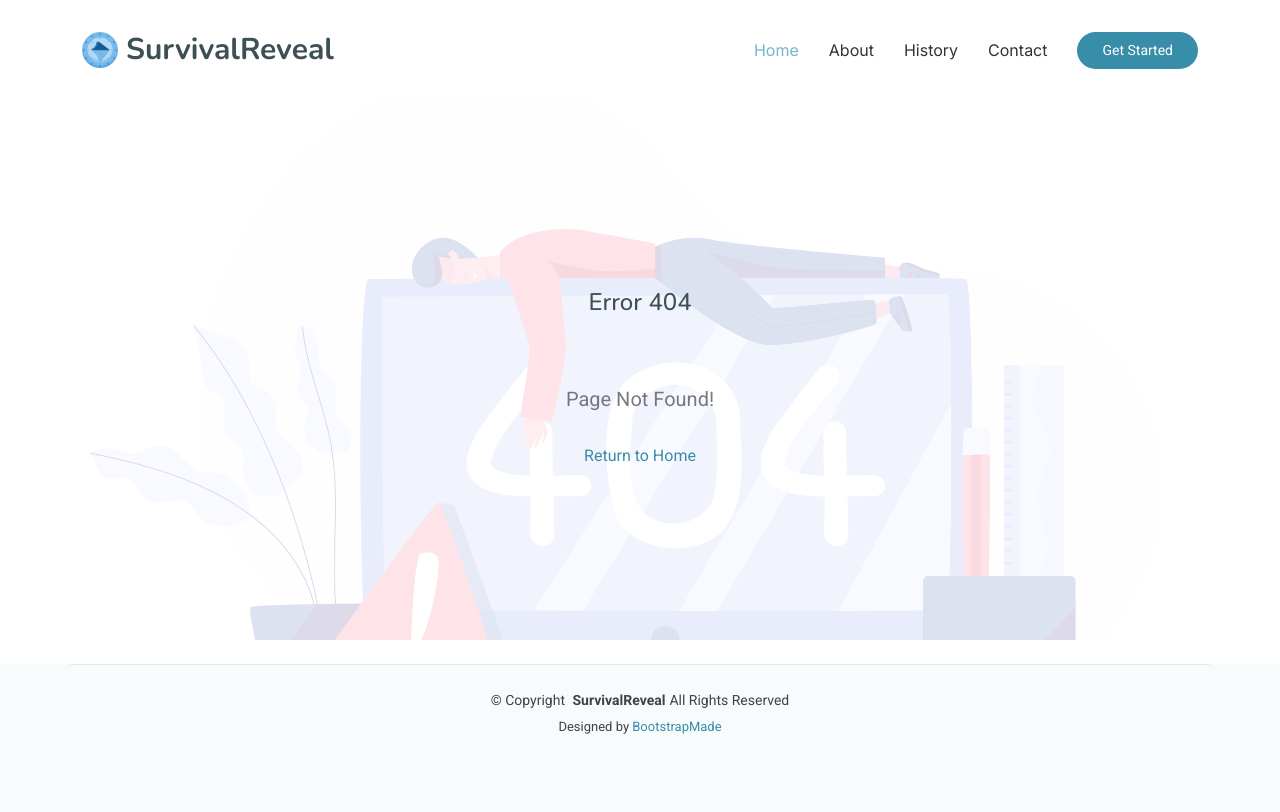
After one commit to alihashemi19985/Smart_Web_2, a Flask app: page /error in a window 1280 px wide. The commit adds this page. Run offline with Flask 3, Linux system fonts and the light colour scheme; some libraries are stand-ins or nearby versions.

Commit message:
design error page

```diff
--- a/app/routes.py
+++ b/app/routes.py
@@ -40,6 +40,12 @@ def history():
 
     return render_template("history.html")
 
+@bp.route("/error", methods=["GET"])
+def error():
+
+    return render_template("error.html")
+
+
 @bp.route("/logout")
 def logout():
     session.pop("username",None)
--- a/app/templates/base.html
+++ b/app/templates/base.html
@@ -5,7 +5,7 @@
 		<meta
 			content="width=device-width, initial-scale=1.0"
 			name="viewport" />
-		<title>Index - QuickStart Bootstrap Template</title>
+		<title>{% block title %} {% endblock %}</title>
 		<meta
 			name="description"
 			content="" />
--- /dev/null
+++ b/app/templates/error.html
@@ -0,0 +1,41 @@
+{%extends "base.html"%}
+
+{% block title %}
+    Error Page
+{% endblock %}
+
+{% block content %}
+<section
+	id="login"
+	class="hero result section">
+	<!-- Section Title -->
+	<div class="login-bg">
+		<img
+			src="{{url_for('static',filename='img/errors/404.jpg')}}"
+			alt="" />
+	</div>
+	<div
+		class="container"
+		data-aos="fade-up">
+		<div class="row d-flex justify-content-center align-items-start">
+			<div class="col-lg-6 ">
+                <!-- <h1>Error {{ error_code }}</h1> -->
+				<h4 class="section-title text-center">Error 404</h4>
+				<p class="text-center">
+					<!-- {{ error_message }} -->
+                      Page Not Found!
+				</p>
+				<div class="text-center">
+					<a
+						href="{{url_for('main.home')}}"
+						>Return to Home</a
+					>
+				</div>
+                <div class="col-lg-6 ">
+                    <img
+                </div>
+			</div>
+		</div>
+	</div>
+</section>
+{% endblock %}
--- a/app/templates/history.html
+++ b/app/templates/history.html
@@ -1,4 +1,5 @@
-{%extends "base.html" %} {% block content %}
+{%extends "base.html" %} {% block title %} History {% endblock %} {% block
+	content %}
 <section
 	id="login"
 	class="hero login section">
--- a/app/templates/home.html
+++ b/app/templates/home.html
@@ -1,4 +1,5 @@
-{%extends "base.html" %} {% block content %}
+{%extends "base.html" %} {% block title %} SurvivalReveal {% endblock %} {% block
+content %}
 <!-- Hero Section -->
 <section
 	id="hero"
@@ -65,7 +66,7 @@
 				</p>
 				<br />
 				<a
-					href="#"
+					href="{{url_for('main.input_data')}}"
 					class="read-more"
 					><span>Try it!</span><i class="bi bi-arrow-right"></i
 				></a>
--- a/app/templates/input.html
+++ b/app/templates/input.html
@@ -1,4 +1,5 @@
-{%extends "base.html" %} {% block content %}
+{%extends "base.html" %} {% block title %} Input {% endblock %} {% block
+	content %}
 <section
 	id="login"
 	class="hero login section">
--- a/app/templates/login.html
+++ b/app/templates/login.html
@@ -1,4 +1,5 @@
-{%extends "base.html" %} {% block content %}
+{%extends "base.html" %} {% block title %} Sign In {% endblock %} {% block
+	content %}
 <section
 	id="login"
 	class="hero login section">
--- a/app/templates/profile.html
+++ b/app/templates/profile.html
@@ -0,0 +1 @@
+{%extends "base.html" %} {% block title %} Profile {% endblock %}
--- a/app/templates/register.html
+++ b/app/templates/register.html
@@ -1,4 +1,5 @@
-{%extends "base.html" %} {% block content %}
+{%extends "base.html" %} {% block title %} Sign Up {% endblock %} {% block
+	content %}
 <section
 	id="login"
 	class="hero login section">
--- a/app/templates/result.html
+++ b/app/templates/result.html
@@ -1,4 +1,5 @@
-{%extends "base.html" %} {% block content %}
+{%extends "base.html" %} {% block title %} Result {% endblock %} {% block
+	content %}
 <section
 	id="login"
 	class="hero result section">
```
Also changed, not shown: app/static/img/errors/400.jpg (added), app/static/img/errors/404.jpg (added).
